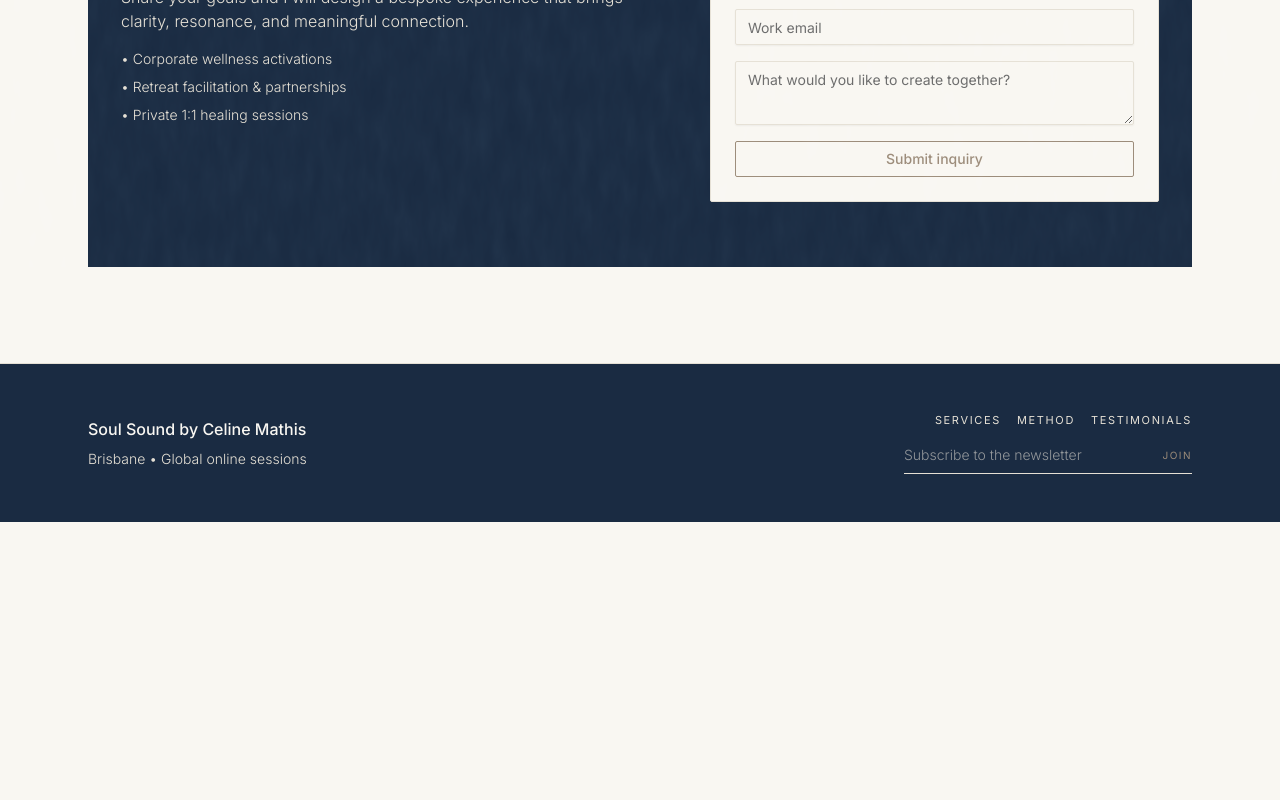
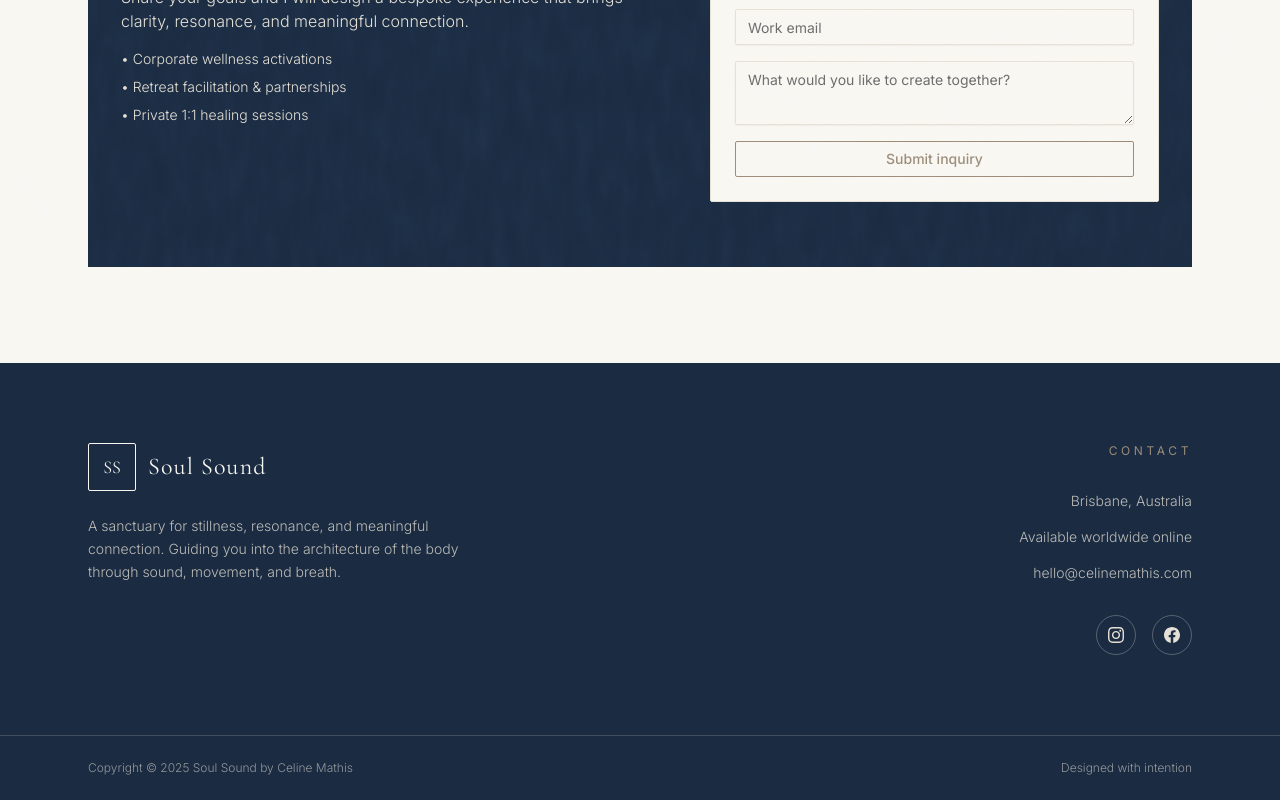
Before and after one commit to zm-2080/Yogawebsite, a Next.js app: page / in a window 1280 px wide. Shown: the part 4623-5423 px from the top of the page. Before the commit the page ends 5145 px from the top, so only its background shows below. Built offline with nearby package versions, Linux system fonts and the light colour scheme.

Commit message:
Redesign footer with two-column layout and contact info

```diff
--- a/app/page.tsx
+++ b/app/page.tsx
@@ -460,36 +460,84 @@
         </div>
       </main>
 
-      <footer className="border-t border-[#E5E0D5] bg-[#1A2B42] text-[#F9F7F2]">
-        <div className="mx-auto flex w-full max-w-6xl flex-col gap-8 px-6 py-12 md:flex-row md:items-center md:justify-between">
-          <div className="space-y-2 text-sm font-light text-[#E5E0D5]">
-            <p className="text-base font-medium text-[#F9F7F2]">
-              Soul Sound by Celine Mathis
+      <footer className="bg-[#1A2B42] text-[#F9F7F2]">
+        <div className="mx-auto grid w-full max-w-6xl gap-16 px-6 py-20 md:grid-cols-2">
+          {/* Left Column - Brand */}
+          <div className="space-y-6">
+            <div className="flex items-center gap-3">
+              <div className="flex h-12 w-12 items-center justify-center rounded-[2px] border border-[#F9F7F2] font-serif text-lg text-[#F9F7F2]">
+                SS
+              </div>
+              <div>
+                <p className="font-serif text-2xl tracking-[0.05em] text-[#F9F7F2]">
+                  Soul Sound
+                </p>
+              </div>
+            </div>
+            <p className="max-w-sm text-sm font-light leading-relaxed text-[#E5E0D5]/80">
+              A sanctuary for stillness, resonance, and meaningful connection.
+              Guiding you into the architecture of the body through sound,
+              movement, and breath.
             </p>
-            <p>Brisbane • Global online sessions</p>
           </div>
-          <div className="flex flex-col gap-4 md:items-end">
-            <div className="flex flex-wrap gap-4 text-[11px] uppercase tracking-[0.15em] text-[#E5E0D5]">
-              <Link className="transition-opacity duration-[800ms] ease-out hover:opacity-60" href="#services">
-                Services
-              </Link>
-              <Link className="transition-opacity duration-[800ms] ease-out hover:opacity-60" href="#method">
-                Method
-              </Link>
-              <Link className="transition-opacity duration-[800ms] ease-out hover:opacity-60" href="#testimonials">
-                Testimonials
-              </Link>
+
+          {/* Right Column - Contact */}
+          <div className="space-y-8 md:text-right">
+            <h3 className="text-xs uppercase tracking-[0.3em] text-[#9B8B79]">
+              Contact
+            </h3>
+            <div className="space-y-4 text-sm font-light text-[#E5E0D5]/80">
+              <p className="flex items-center gap-3 md:justify-end">
+                <span>Brisbane, Australia</span>
+              </p>
+              <p className="flex items-center gap-3 md:justify-end">
+                <span>Available worldwide online</span>
+              </p>
+              <p className="flex items-center gap-3 md:justify-end">
+                <a
+                  href="mailto:hello@celinemathis.com"
+                  className="transition-colors duration-[800ms] ease-out hover:text-[#F9F7F2]"
+                >
+                  hello@celinemathis.com
+                </a>
+              </p>
             </div>
-            <div className="flex w-full items-center gap-3 border-b border-[#E5E0D5] pb-2 text-sm text-[#E5E0D5]/80 md:w-72">
-              <input
-                className="w-full bg-transparent text-sm font-light outline-none placeholder:text-[#E5E0D5]/60"
-                placeholder="Subscribe to the newsletter"
-                type="email"
-              />
-              <span className="text-[10px] uppercase tracking-[0.15em] text-[#9B8B79]">
-                Join
-              </span>
+            <div className="flex gap-4 md:justify-end">
+              <a
+                href="https://www.instagram.com/celinemathis/"
+                target="_blank"
+                rel="noreferrer"
+                className="flex h-10 w-10 items-center justify-center rounded-full border border-[#E5E0D5]/30 text-[#E5E0D5] transition-all duration-[800ms] ease-out hover:border-[#F9F7F2] hover:text-[#F9F7F2]"
+                aria-label="Instagram"
+              >
+                <svg className="h-4 w-4" fill="currentColor" viewBox="0 0 24 24">
+                  <path d="M12 2.163c3.204 0 3.584.012 4.85.07 3.252.148 4.771 1.691 4.919 4.919.058 1.265.069 1.645.069 4.849 0 3.205-.012 3.584-.069 4.849-.149 3.225-1.664 4.771-4.919 4.919-1.266.058-1.644.07-4.85.07-3.204 0-3.584-.012-4.849-.07-3.26-.149-4.771-1.699-4.919-4.92-.058-1.265-.07-1.644-.07-4.849 0-3.204.013-3.583.07-4.849.149-3.227 1.664-4.771 4.919-4.919 1.266-.057 1.645-.069 4.849-.069zm0-2.163c-3.259 0-3.667.014-4.947.072-4.358.2-6.78 2.618-6.98 6.98-.059 1.281-.073 1.689-.073 4.948 0 3.259.014 3.668.072 4.948.2 4.358 2.618 6.78 6.98 6.98 1.281.058 1.689.072 4.948.072 3.259 0 3.668-.014 4.948-.072 4.354-.2 6.782-2.618 6.979-6.98.059-1.28.073-1.689.073-4.948 0-3.259-.014-3.667-.072-4.947-.196-4.354-2.617-6.78-6.979-6.98-1.281-.059-1.69-.073-4.949-.073zm0 5.838c-3.403 0-6.162 2.759-6.162 6.162s2.759 6.163 6.162 6.163 6.162-2.759 6.162-6.163c0-3.403-2.759-6.162-6.162-6.162zm0 10.162c-2.209 0-4-1.79-4-4 0-2.209 1.791-4 4-4s4 1.791 4 4c0 2.21-1.791 4-4 4zm6.406-11.845c-.796 0-1.441.645-1.441 1.44s.645 1.44 1.441 1.44c.795 0 1.439-.645 1.439-1.44s-.644-1.44-1.439-1.44z"/>
+                </svg>
+              </a>
+              <a
+                href="https://www.facebook.com/"
+                target="_blank"
+                rel="noreferrer"
+                className="flex h-10 w-10 items-center justify-center rounded-full border border-[#E5E0D5]/30 text-[#E5E0D5] transition-all duration-[800ms] ease-out hover:border-[#F9F7F2] hover:text-[#F9F7F2]"
+                aria-label="Facebook"
+              >
+                <svg className="h-4 w-4" fill="currentColor" viewBox="0 0 24 24">
+                  <path d="M24 12.073c0-6.627-5.373-12-12-12s-12 5.373-12 12c0 5.99 4.388 10.954 10.125 11.854v-8.385H7.078v-3.47h3.047V9.43c0-3.007 1.792-4.669 4.533-4.669 1.312 0 2.686.235 2.686.235v2.953H15.83c-1.491 0-1.956.925-1.956 1.874v2.25h3.328l-.532 3.47h-2.796v8.385C19.612 23.027 24 18.062 24 12.073z"/>
+                </svg>
+              </a>
             </div>
+          </div>
+        </div>
+
+        {/* Copyright Bar */}
+        <div className="border-t border-[#E5E0D5]/20">
+          <div className="mx-auto flex w-full max-w-6xl items-center justify-between px-6 py-6">
+            <p className="text-xs font-light text-[#E5E0D5]/60">
+              Copyright © 2025 Soul Sound by Celine Mathis
+            </p>
+            <p className="text-xs font-light text-[#E5E0D5]/60">
+              Designed with intention
+            </p>
           </div>
         </div>
       </footer>
```
